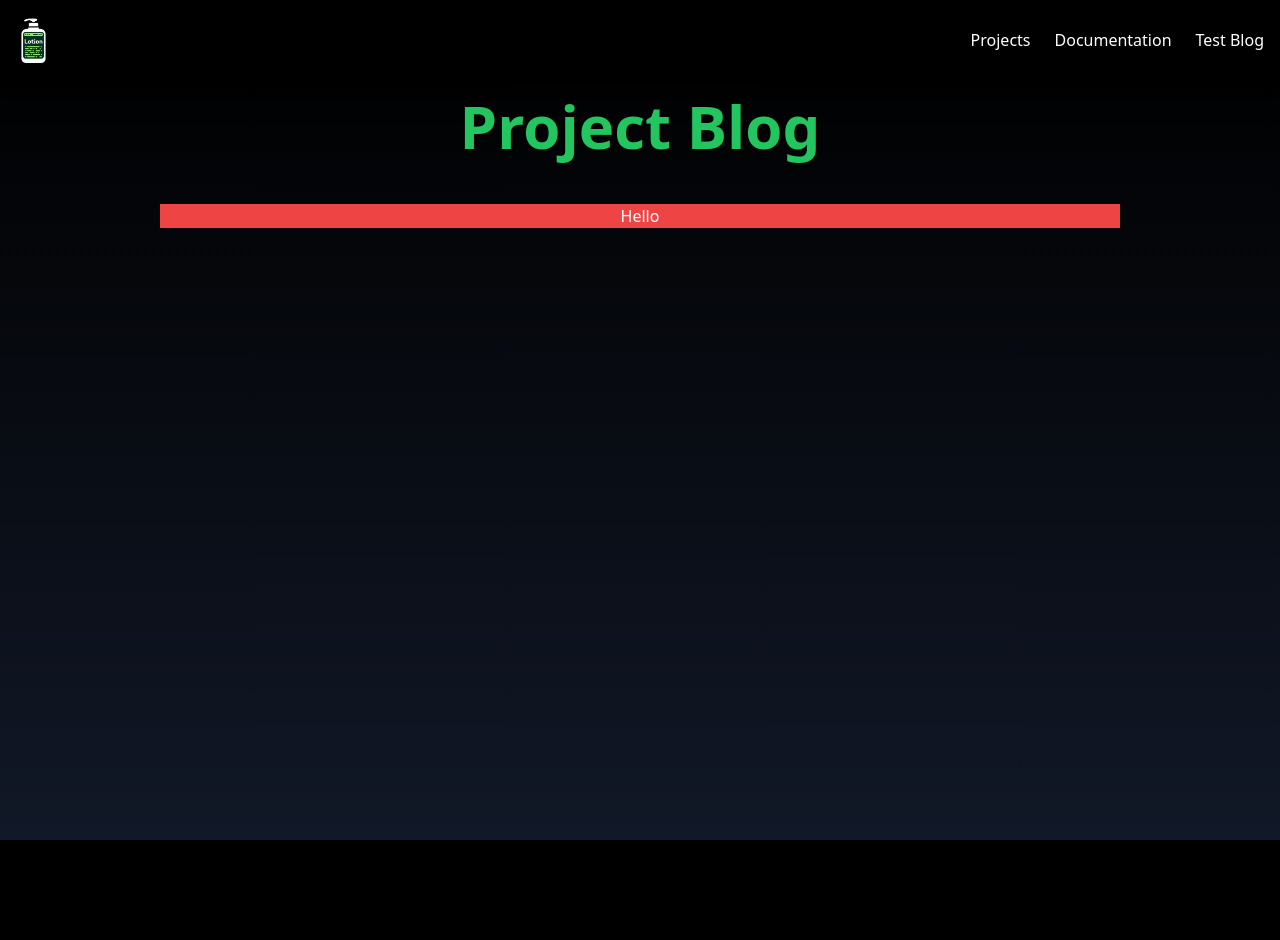
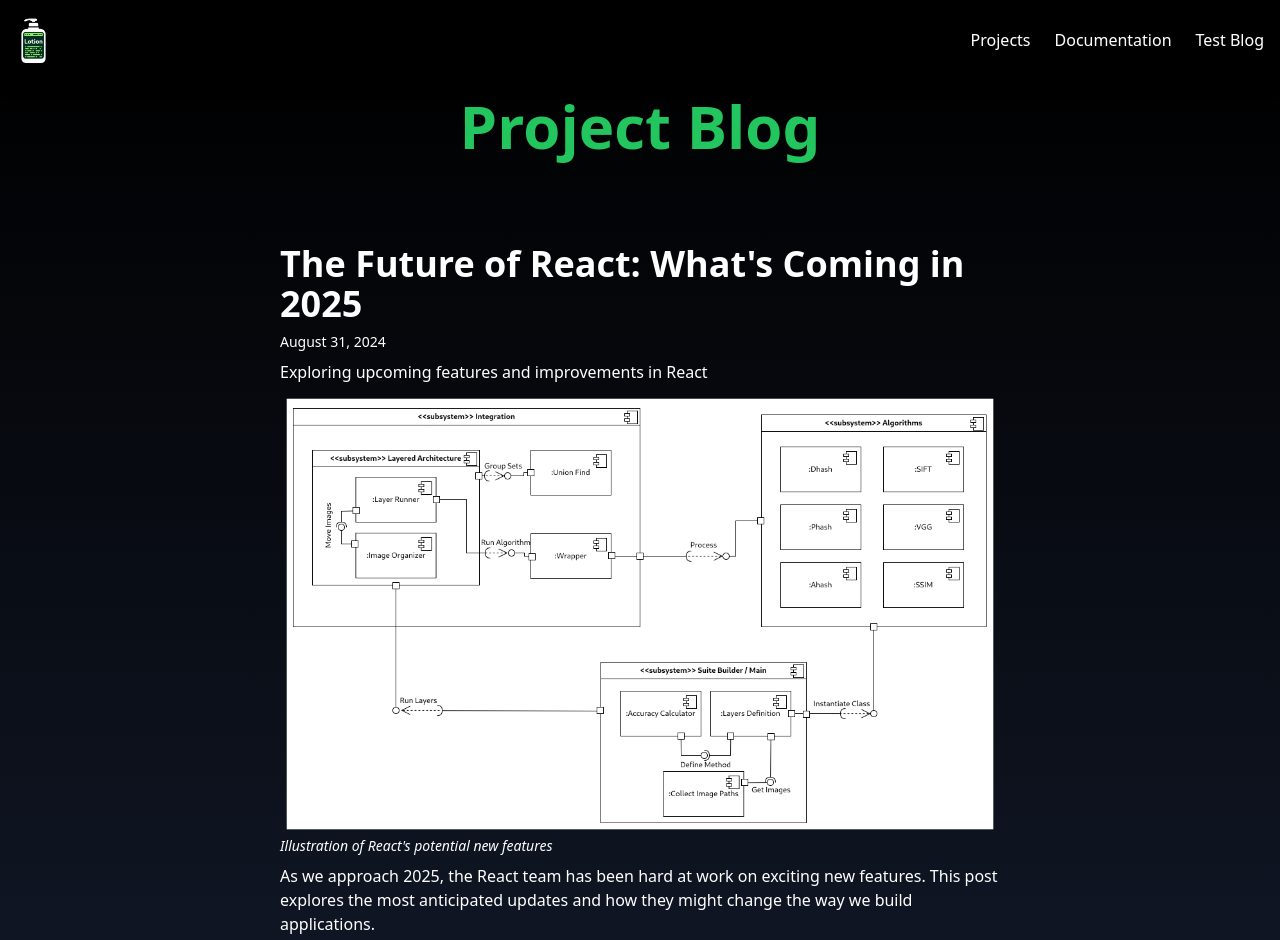
Before and after one commit to Logan-Fouts/logan-logs, a Next.js app: page /test_blog in a window 1280 px wide. Shown: the top 940 px of the page. Before the commit the page ends 840 px from the top, so only its background shows below. Built offline with nearby package versions, Linux system fonts and the light colour scheme.

Commit message:
Add blog post + routing

```diff
--- /dev/null
+++ b/src/app/components/post.jsx
@@ -0,0 +1,60 @@
+import React from "react";
+import Navbar from "/src/app/components/NavBar.client";
+import Link from 'next/link';
+import Image from 'next/image';
+
+export default function Post({
+  snippet,
+  date,
+  title,
+  tagLine,
+  imgSrc,
+  imgDescription,
+  summary,
+  content,
+  slug
+}) {
+  const Snippet = () => {
+    return (
+      <div className="w-3/4 space-y-2">
+        <h1 className="text-4xl font-semibold">{title}</h1>
+        <p className="font-thin text-sm">{date}</p>
+        <p>{tagLine}</p>
+        <div>
+          <Image src={imgSrc} alt="Snippet Image" width={500} height={300} layout="responsive" />
+          <p className="italic text-sm">{imgDescription}</p>
+        </div>
+        <p>{summary}</p>
+        <Link href={`/${slug}`}>
+          <p className="text-blue-600 hover:text-blue-800 hover:underline">
+            Read more
+          </p>
+        </Link>
+      </div>
+    );
+  };
+
+  const FullPost = () => {
+    return (
+      <div className="w-3/4 space-y-4">
+        <h1 className="text-4xl font-semibold">{title}</h1>
+        <p className="font-thin text-sm">{date}</p>
+        <p className="text-xl">{tagLine}</p>
+        <div>
+          <Image src={imgSrc} alt="Post Image" width={800} height={400} layout="responsive" />
+          <p className="italic text-sm mt-2">{imgDescription}</p>
+        </div>
+        <div className="prose prose-invert lg:prose-xl">
+          {content}
+        </div>
+      </div>
+    );
+  };
+
+  return (
+    <div className="flex flex-col items-center min-h-screen text-white mt-10">
+      <Navbar />
+      {snippet ? <Snippet /> : <FullPost />}
+    </div>
+  );
+}
--- /dev/null
+++ b/src/pages/[slug].jsx
@@ -0,0 +1,28 @@
+import React from 'react';
+import { useRouter } from 'next/router';
+import Post from '../app/components/post';
+
+const postsData = {
+  "future-of-react-2025": {
+    title: "The Future of React: What's Coming in 2025",
+    date: "August 31, 2024",
+    tagLine: "Exploring upcoming features and improvements in React",
+    imgSrc: "/thesis.png",
+    imgDescription: "Illustration of React's potential new features",
+    summary: "As we approach 2025, the React team has been hard at work on exciting new features. This post explores the most anticipated updates and how they might change the way we build applications.",
+    content: "This is where the full content of your blog post would go. You can add multiple paragraphs, lists, code snippets, or any other content you'd like to include in a full blog post."
+  }
+};
+
+export default function PostPage() {
+  const router = useRouter();
+  const { slug } = router.query;
+
+  const postData = postsData[slug];
+
+  if (!postData) {
+    return <div>Post not found</div>;
+  }
+
+  return <Post {...postData} snippet={false} />;
+}
--- a/src/pages/test_blog.jsx
+++ b/src/pages/test_blog.jsx
@@ -1,19 +1,46 @@
 import React from "react";
 import Navbar from "/src/app/components/NavBar.client";
+import Post from "../app/components/post";
 import { motion } from "framer-motion";
 
+export default function Projects() {
+  const posts = [
+    {
+      slug: "future-of-react-2025",
+      title: "The Future of React: What's Coming in 2025",
+      date: "August 31, 2024",
+      tagLine: "Exploring upcoming features and improvements in React",
+      imgSrc: "/thesis.png",
+      imgDescription: "Illustration of React's potential new features",
+      summary: "As we approach 2025, the React team has been hard at work on exciting new features. This post explores the most anticipated updates and how they might change the way we build applications.",
+    },
+  ];
 
-export default function Projects() {
   return (
     <div className="flex flex-col items-center min-h-screen bg-gradient-to-b from-black to-gray-900 text-white mt-10">
       <Navbar />
-      <h1
-          className="p-2 text-6xl text-center font-black bg-clip-text text-green-500 mb-10 mt-12"
-        >
-          Project Blog
-        </h1>
-      <div className="w-3/4 bg-red-500 flex flex-col items-center justify-center">
-        Hello
+      <motion.h1
+        className="p-2 text-6xl text-center font-black bg-clip-text text-green-500 mb-10 mt-12"
+        initial={{ opacity: 0, y: -50 }}
+        animate={{ opacity: 1, y: 0 }}
+        transition={{ duration: 0.5 }}
+      >
+        Project Blog
+      </motion.h1>
+      <div className="w-3/4 flex flex-col items-center justify-center space-y-12">
+        {posts.map((post) => (
+          <motion.div
+            key={post.slug}
+            initial={{ opacity: 0, y: 50 }}
+            animate={{ opacity: 1, y: 0 }}
+            transition={{ duration: 0.5 }}
+          >
+            <Post
+              snippet={true}
+              {...post}
+            />
+          </motion.div>
+        ))}
       </div>
     </div>
   );
```
